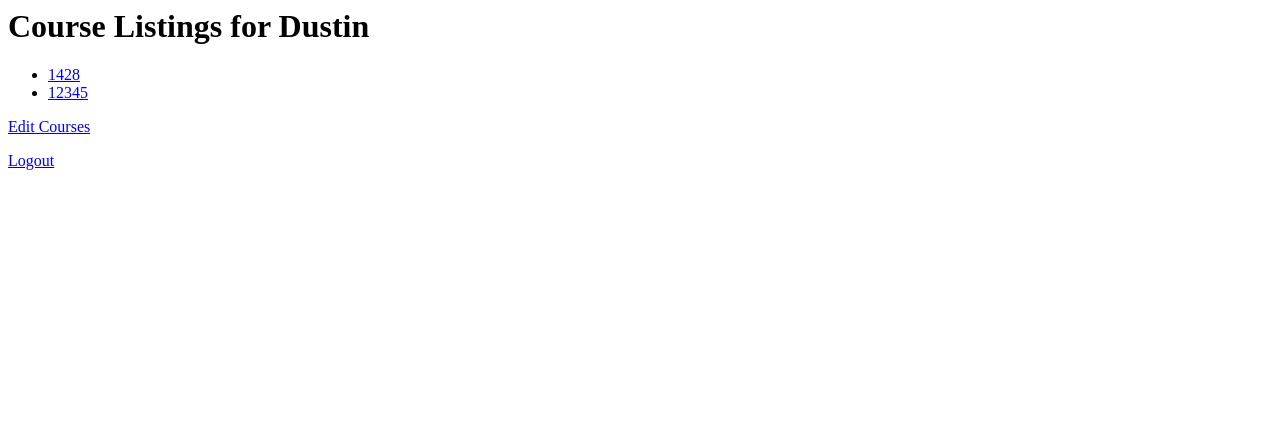
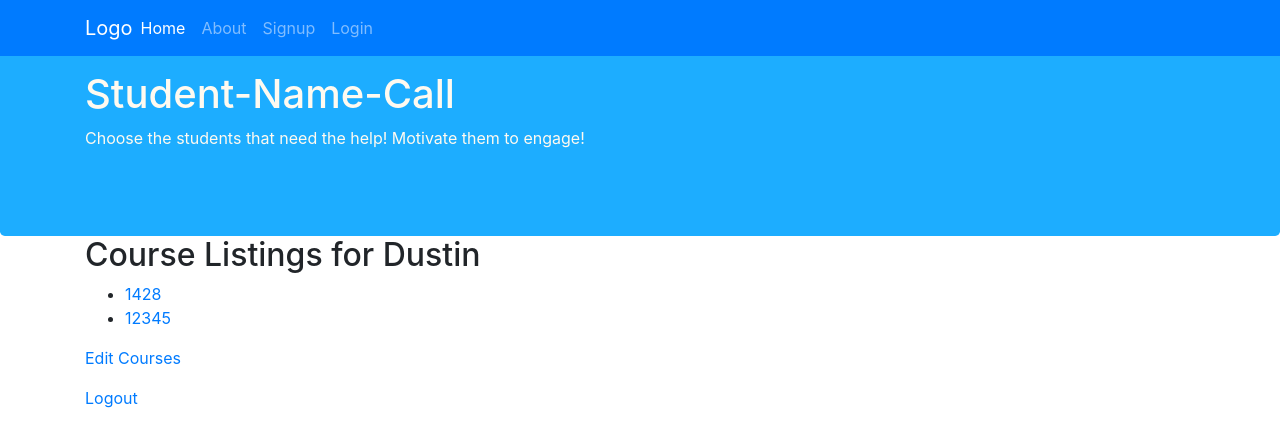
Before and after one commit to PotentialParadox/student-name-call, a Django app: page /accounts/profile/ in a window 1280 px wide. Shown: the top 447 px of the page. Run offline with Django 3.2, Linux system fonts and the light colour scheme; a user stored in the database is signed in; data comes from the database, SQL or seed files in the repository; both versions use the stored data as it was after the commit; some libraries are stand-ins or nearby versions.

Commit message:
Updated to use responsive bootstrap

```diff
--- /dev/null
+++ b/course/static/course/style.css
@@ -0,0 +1,6 @@
+.jumbotron{
+    padding: 70px 30px 70px 30px;
+    margin: 0px auto;
+    background: #1dadff;
+    color: floralwhite;
+}
--- /dev/null
+++ b/course/templates/base.html
@@ -0,0 +1,57 @@
+<!doctype html>
+<html>
+    <head>
+        <title>Student Name Call</title>
+        <link rel="stylesheet" href="https://stackpath.bootstrapcdn.com/bootstrap/4.4.1/css/bootstrap.min.css" integrity="sha384-Vkoo8x4CGsO3+Hhxv8T/Q5PaXtkKtu6ug5TOeNV6gBiFeWPGFN9MuhOf23Q9Ifjh" crossorigin="anonymous">
+        <meta charset="utf-8">
+        <meta name="viewport" content="width=device-width, initial-scale=1, shrink-to-fit=no">
+        <meta http-equiv="x-ua-compatible" content="ie=edge">
+        {% load static %}
+        <link rel="stylesheet" type="text/css"  href="{% static 'course/style.css' %}">
+        {% block head %}
+        {% endblock %}
+    </head>
+    <body>
+        <nav class="navbar navbar-dark bg-primary navbar-expand-sm fixed-top">
+            <div class="container">
+                <button class="navbar-toggler" type="button" data-toggle="collapse" data-target="#Navbar">
+                    <span class="navbar-toggler-icon"></span>
+                </button>
+                <a class="navbar-brand mr-auto" href="#">Logo</a>
+                <div class="collapse navbar-collapse" id="Navbar">
+                    <ul class="navbar-nav mr-auto">
+                        {% block nav %}
+                        <li class="nav-item active"><a class="nav-link" href="#"><span class="fa fa-home fa-lg"></span>Home</a></li>
+                        <li class="nav-item"><a class="nav-link" href="aboutus.html"><span class="fa fa-info fa-lg"></span>About</a></li>
+                        <li class="nav-item"><a class="nav-link" href="#"><span class="fa fa-list fa-lg"></span>Signup</a></li>
+                        <li class="nav-item"><a class="nav-link" href="contactus.html"><span class="fa fa-address-card fa-lg"></span> Login</a></li>
+                        {% endblock %}
+                    </ul>
+                </div>
+            </div>
+        </nav>
+        <div class="jumbotron" >
+            <div class="container">
+                <h1>
+                {% block title %}
+                    Student-Name-Call
+                {% endblock %}
+                </h1>
+                <p>
+                    {% block description %}
+                    Choose the students that need the help! Motivate them to engage!
+                    {% endblock %}
+                </p>
+
+            </div>
+        </div>
+        <div class="container">
+            {% block content %}
+            Base content
+            {% endblock %}
+        </div>
+        <script src="https://code.jquery.com/jquery-3.4.1.slim.min.js" integrity="sha384-J6qa4849blE2+poT4WnyKhv5vZF5SrPo0iEjwBvKU7imGFAV0wwj1yYfoRSJoZ+n" crossorigin="anonymous"></script>
+        <script src="https://cdn.jsdelivr.net/npm/popper.js@1.16.0/dist/umd/popper.min.js" integrity="sha384-Q6E9RHvbIyZFJoft+2mJbHaEWldlvI9IOYy5n3zV9zzTtmI3UksdQRVvoxMfooAo" crossorigin="anonymous"></script>
+        <script src="https://stackpath.bootstrapcdn.com/bootstrap/4.4.1/js/bootstrap.min.js" integrity="sha384-wfSDF2E50Y2D1uUdj0O3uMBJnjuUD4Ih7YwaYd1iqfktj0Uod8GCExl3Og8ifwB6" crossorigin="anonymous"></script>
+    </body>
+</html>
--- a/course/templates/course/list_courses.html
+++ b/course/templates/course/list_courses.html
@@ -1,4 +1,6 @@
-<h1> Course Listings for {{ user.username | title }} </h1>
+{% extends 'base.html' %}
+{% block content %}
+<h2>Course Listings for {{ user.username | title }}</h2>
 <ul>
 {% for course in courses %}
     <li><a href="{{course.get_absolute_url}}">{{course}}</li>
@@ -6,3 +8,4 @@
 </ul>
 <p><a href="{% url 'edit_courses_view' %}">Edit Courses</a>
 <p><a href="{% url 'logout' %}">Logout</a>
+{% endblock %}
```
Also changed, not shown: templates/registration/login.html (+35 -6 lines), db.sqlite3.
